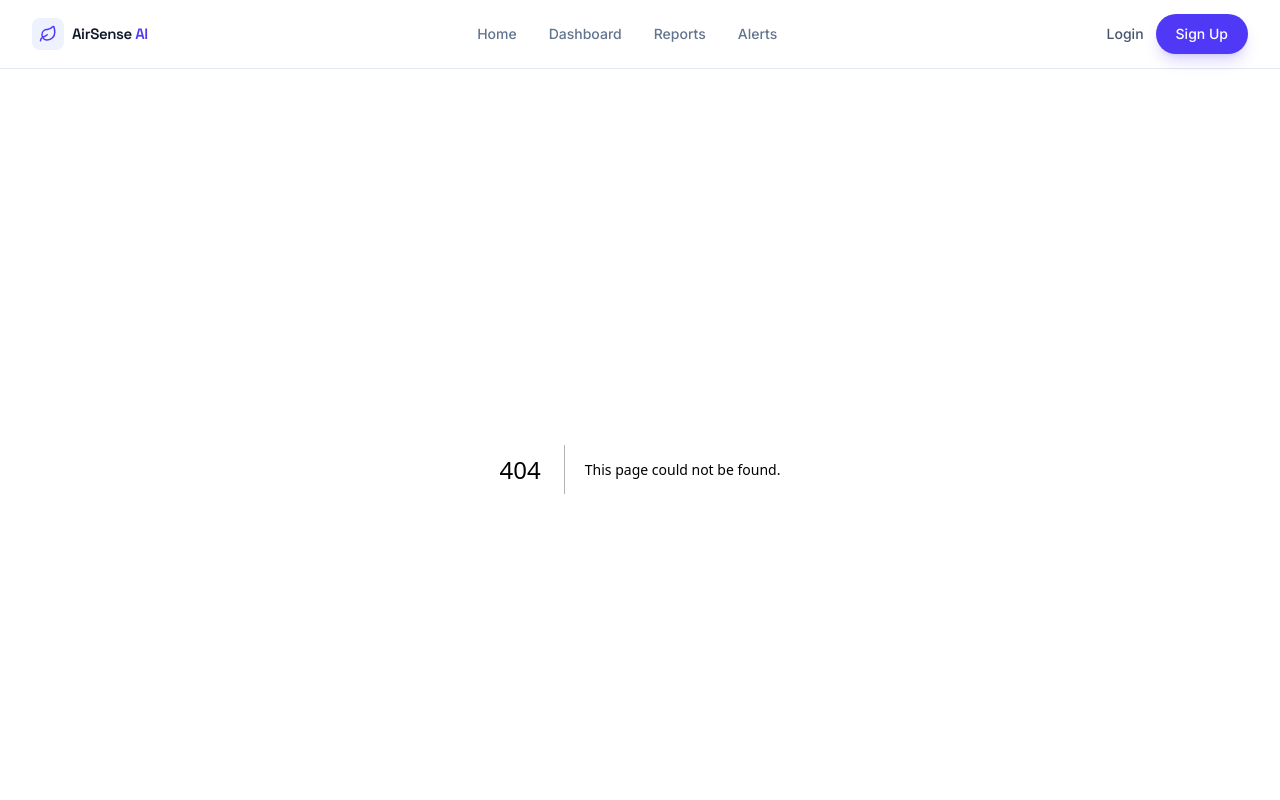
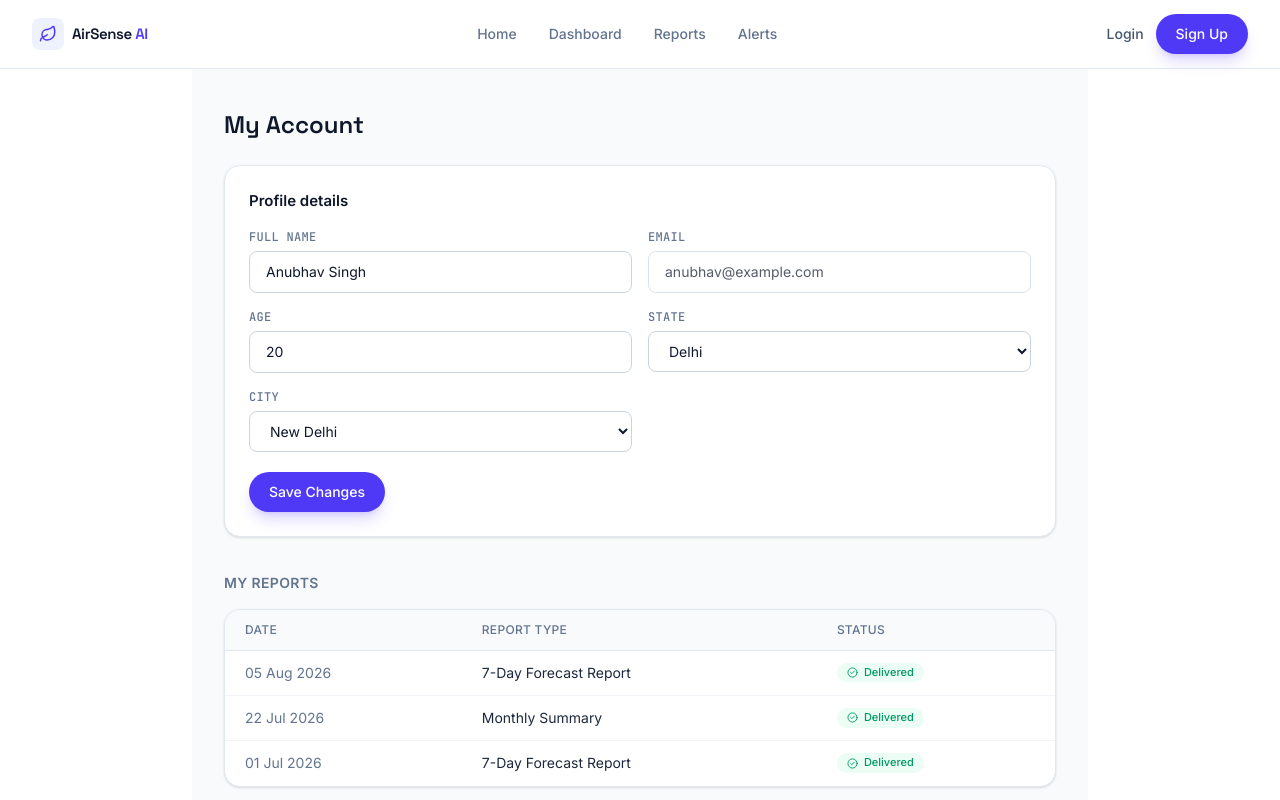
Before and after one commit to devanubhav01/Airsense-AI, a Next.js app: page /account in a window 1280 px wide. Before the commit this address had no page. Shown: the top 800 px of the page. Built offline with nearby package versions, Linux system fonts and the light colour scheme.

Commit message:
Aug 15, 2026, 1:08 PM

```diff
--- /dev/null
+++ b/app/account/page.js
@@ -0,0 +1,80 @@
+"use client";
+import { useState } from "react";
+import { useRouter } from "next/navigation";
+import { CheckCircle2, LogOut } from "lucide-react";
+import Card from "@/components/Card";
+import Button from "@/components/Button";
+import Field, { inputCls } from "@/components/Field";
+import { useAuth } from "@/components/AuthContext";
+import { STATE_CITY_MAP, REPORTS_HISTORY } from "@/lib/data";
+
+export default function AccountPage() {
+    const router = useRouter();
+    const { setLoggedIn } = useAuth();
+    const [name, setName] = useState("Anubhav Singh");
+    const [email] = useState("anubhav@example.com");
+    const [age, setAge] = useState("20");
+    const [state, setState] = useState("Delhi");
+    const [profileCity, setProfileCity] = useState("New Delhi");
+
+    function logout() {
+        setLoggedIn(false);
+        router.push("/");
+    }
+
+    return (
+        <div className="mx-auto max-w-4xl bg-slate-50 px-5 py-10 lg:px-8">
+            <h1 className="text-2xl font-semibold text-slate-900" style={{ fontFamily: "'Space Grotesk', sans-serif" }}>My Account</h1>
+
+            <Card className="mt-6">
+                <h3 className="mb-4 text-[15px] font-semibold text-slate-900">Profile details</h3>
+                <div className="grid gap-4 sm:grid-cols-2">
+                    <Field label="Full name"><input value={name} onChange={(e) => setName(e.target.value)} className={inputCls} /></Field>
+                    <Field label="Email"><input value={email} readOnly className={`${inputCls} cursor-not-allowed bg-slate-50 opacity-70`} /></Field>
+                    <Field label="Age"><input value={age} onChange={(e) => setAge(e.target.value)} type="number" className={inputCls} /></Field>
+                    <Field label="State">
+                        <select value={state} onChange={(e) => setState(e.target.value)} className={inputCls}>
+                            {Object.keys(STATE_CITY_MAP).map((s) => <option key={s} value={s}>{s}</option>)}
+                        </select>
+                    </Field>
+                    <Field label="City">
+                        <select value={profileCity} onChange={(e) => setProfileCity(e.target.value)} className={inputCls}>
+                            {(STATE_CITY_MAP[state] || []).map((c) => <option key={c} value={c}>{c}</option>)}
+                        </select>
+                    </Field>
+                </div>
+                <Button variant="primary" className="mt-5">Save Changes</Button>
+            </Card>
+
+            <h2 className="mt-9 text-sm font-semibold uppercase tracking-wide text-slate-500">My Reports</h2>
+            <Card className="mt-4 overflow-hidden !p-0">
+                <table className="w-full text-sm">
+                    <thead>
+                        <tr className="border-b border-slate-200 bg-slate-50 text-left text-xs uppercase tracking-wide text-slate-500">
+                            <th className="px-5 py-3 font-medium">Date</th>
+                            <th className="px-5 py-3 font-medium">Report Type</th>
+                            <th className="px-5 py-3 font-medium">Status</th>
+                        </tr>
+                    </thead>
+                    <tbody>
+                        {REPORTS_HISTORY.map((r, i) => (
+                            <tr key={i} className="border-b border-slate-100 last:border-0">
+                                <td className="px-5 py-3 text-slate-500">{r.date}</td>
+                                <td className="px-5 py-3 text-slate-800">{r.type}</td>
+                                <td className="px-5 py-3">
+                                    <span className="inline-flex items-center gap-1.5 rounded-full bg-emerald-50 px-2.5 py-0.5 text-[11px] font-medium text-emerald-600">
+                                        <CheckCircle2 size={11} /> {r.status}
+                                    </span>
+                                </td>
+                            </tr>
+                        ))}
+                    </tbody>
+                </table>
+            </Card>
+
+            <Button variant="danger" className="mt-8" onClick={logout}>
+                <LogOut size={14} /> Logout
+            </Button>
+        </div>
+    );
+}
```
